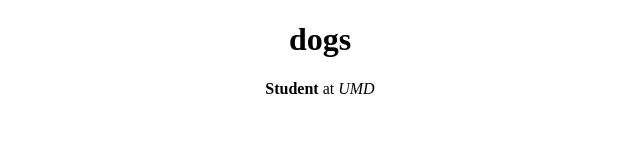
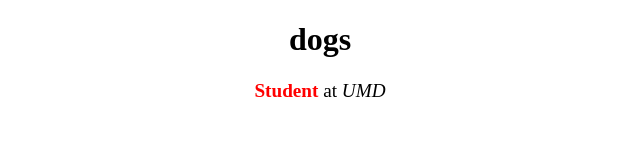
Before and after one commit to atille88/atille88.github.io, a plain HTML site: page index.html in a window 1280 px wide. Shown: the whole page, without its empty margins (320-960 px from the left). Drawn offline with Linux system fonts and the light colour scheme.

Commit message:
dodododogs

```diff
--- a/styles.css
+++ b/styles.css
@@ -1,3 +1,10 @@
+b{
+    color:red;
+}
+p{
+    font-size: 120%;
+}
+
 .my-title{
   font-size:200%;
 }
```
